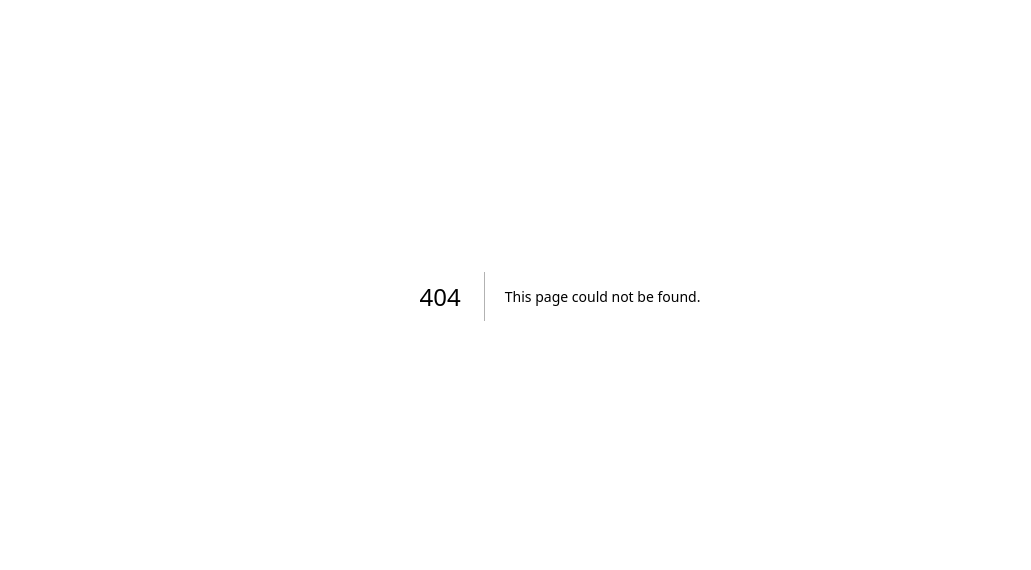
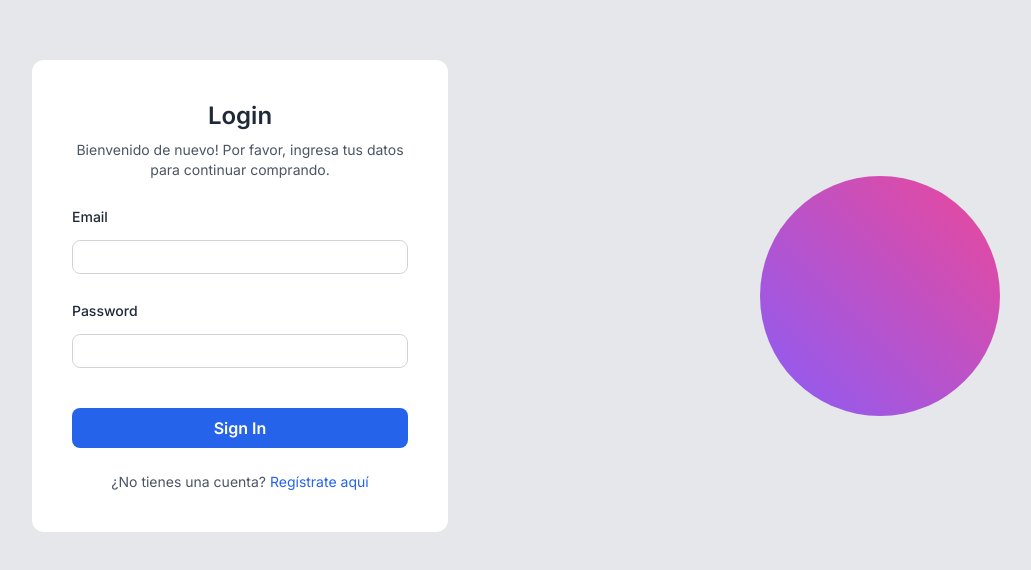
Before and after one commit to iaw-2024/Martin-Rios-proyecto-nextjs, a Next.js app: page /login in a window 1280 px wide. Before the commit this address had no page. Shown: the part 104-674 px from the top of the page, without its empty margins (80-1111 px from the left). Built offline with nearby package versions, Linux system fonts and the light colour scheme.

Commit message:
feat: login page added

```diff
--- /dev/null
+++ b/src/app/(auth)/layout.tsx
@@ -0,0 +1,34 @@
+import type { Metadata } from "next";
+import { Inter } from "next/font/google";
+
+const inter = Inter({ subsets: ["latin"] });
+
+export const metadata: Metadata = {
+  title: "Create Next App",
+  description: "Generated by create next app",
+};
+
+export default function RootLayout({
+  children,
+}: Readonly<{
+  children: React.ReactNode;
+}>) {
+  return (
+    <html lang="en">
+      <body className={inter.className}>
+      <div className="flex w-full h-screen bg-gray-200">
+      <div className="w-full flex items-center justify-center lg:w-1/2">
+        {children}
+      </div>
+      <div className= "hidden lg:flex w-1/2 h-full items-center justify-center bg-gray-200">
+        <div className="w-60 h-60 bg-gradient-to-tr from-violet-500 to-pink-500 rounded-full">
+        </div>
+
+
+      </div>
+    </div>
+    </body>
+
+    </html>
+  );
+}
--- /dev/null
+++ b/src/app/(auth)/login/page.tsx
@@ -0,0 +1,53 @@
+import { Description, Field, Fieldset, Input, Label, Legend, Select, Textarea } from '@headlessui/react'
+import clsx from 'clsx'
+import Link from 'next/link';
+
+export default function LoginForm() {
+  return (
+    <div className="w-full max-w-md px-4">
+      <form className="space-y-6 rounded-xl bg-white p-6 sm:p-10">
+        <div className="text-center">
+          <h2 className="text-2xl font-semibold text-gray-800">Login</h2>
+          <p className="mt-2 text-sm text-gray-600">Bienvenido de nuevo! Por favor, ingresa tus datos para continuar comprando.</p>
+        </div>
+        <div>
+          <label htmlFor="email" className="text-sm font-medium text-gray-800">Email</label>
+          <input
+            type="email"
+            id="email"
+            required
+            className={clsx(
+              'mt-3 block w-full rounded-lg border border-gray-300 bg-white py-1.5 px-3 text-sm text-gray-800',
+              'focus:outline-none focus:ring-2 focus:ring-offset-2 focus:ring-gray-400'
+            )}
+          />
+        </div>
+        <div>
+          <label htmlFor="password" className="text-sm font-medium text-gray-800">Password</label>
+          <input
+            type="password"
+            id="password"
+            required
+            className={clsx(
+              'mt-3 block w-full rounded-lg border border-gray-300 bg-white py-1.5 px-3 text-sm text-gray-800',
+              'focus:outline-none focus:ring-2 focus:ring-offset-2 focus:ring-gray-400'
+            )}
+          />
+        </div>
+        <div className="text-center">
+          <button
+            type="submit"
+            className="mt-4 w-full rounded-lg bg-blue-600 py-2 text-white font-semibold hover:bg-blue-700 focus:outline-none focus:ring-2 focus:ring-offset-2 focus:ring-blue-500"
+          >
+            Sign In
+          </button>
+        </div>
+        <div className="text-center mt-4">
+          <p className="text-sm text-gray-600">
+            ¿No tienes una cuenta? <Link href="/register" className="text-blue-600 hover:underline">Regístrate aquí</Link>
+          </p>
+        </div>
+      </form>
+    </div>
+  );
+}
--- a/src/app/layout.tsx
+++ b/src/app/layout.tsx
@@ -5,8 +5,8 @@ import "./globals.css";
 const inter = Inter({ subsets: ["latin"] });
 
 export const metadata: Metadata = {
-  title: "Create Next App",
-  description: "Generated by create next app",
+  title: "Proyecto web rios-martin",
+  description: "",
 };
 
 export default function RootLayout({
```
